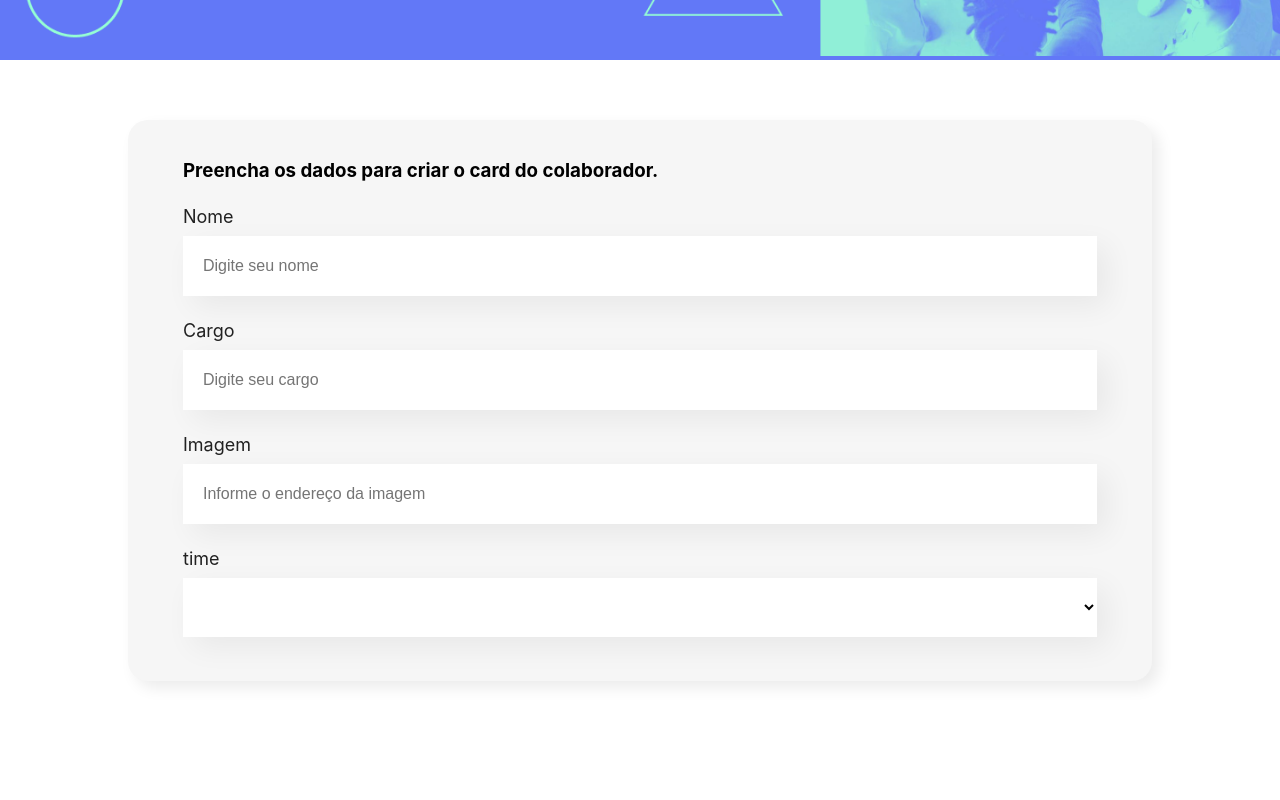
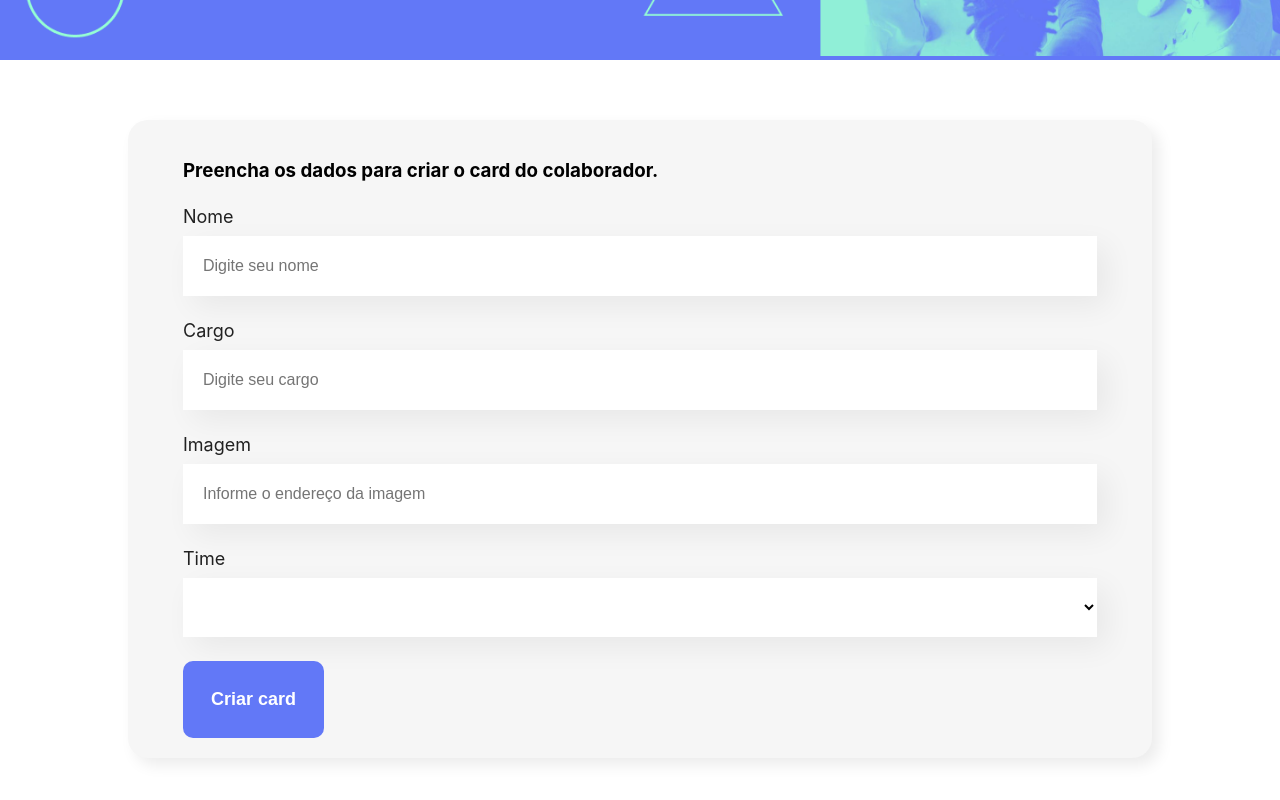
Before and after one commit to mqsoares/Organo, a JavaScript app: page / in a window 1280 px wide. Shown: the part 438-1238 px from the top of the page. Before the commit the page ends 1179 px from the top, so only its background shows below. Built offline with nearby package versions, Linux system fonts and the light colour scheme; the HTML template or start-up script is replaced by a standard one.

Commit message:
Create component button

```diff
--- /dev/null
+++ b/src/components/Button/Button.css
@@ -0,0 +1,16 @@
+.btn {
+    background: #6278F7;
+    border: none;
+    border-radius: 10px;
+    padding: 28px ;
+
+    font-weight: 700;
+    font-size: 18px;
+    color: #FFFFFF;
+
+    cursor: pointer;
+}
+
+.btn:hover {
+    color: #95FFD4;
+}
--- /dev/null
+++ b/src/components/Button/index.js
@@ -0,0 +1,9 @@
+import './Button.css'
+
+export const Button = (props) => {
+    return (
+        <div>
+            <button className='btn'>{props.children}</button>
+        </div>
+    )
+}
--- a/src/components/Form/index.js
+++ b/src/components/Form/index.js
@@ -1,3 +1,4 @@
+import { Button } from "../Button"
 import { Input } from "../InputsTxt"
 import { ListSelect } from "../ListSelect"
 import "./Form.css"
@@ -22,7 +23,10 @@ export const Form = () => {
             <Input name="Nome" placeholder="Digite seu nome" />
             <Input name="Cargo" placeholder="Digite seu cargo" />
             <Input name="Imagem" placeholder="Informe o endereço da imagem" />
-            <ListSelect name="time" items={times} />
+            <ListSelect name="Time" items={times} />
+            <Button>
+                Criar card
+            </Button>
             </form>
         </section>
     )
```
